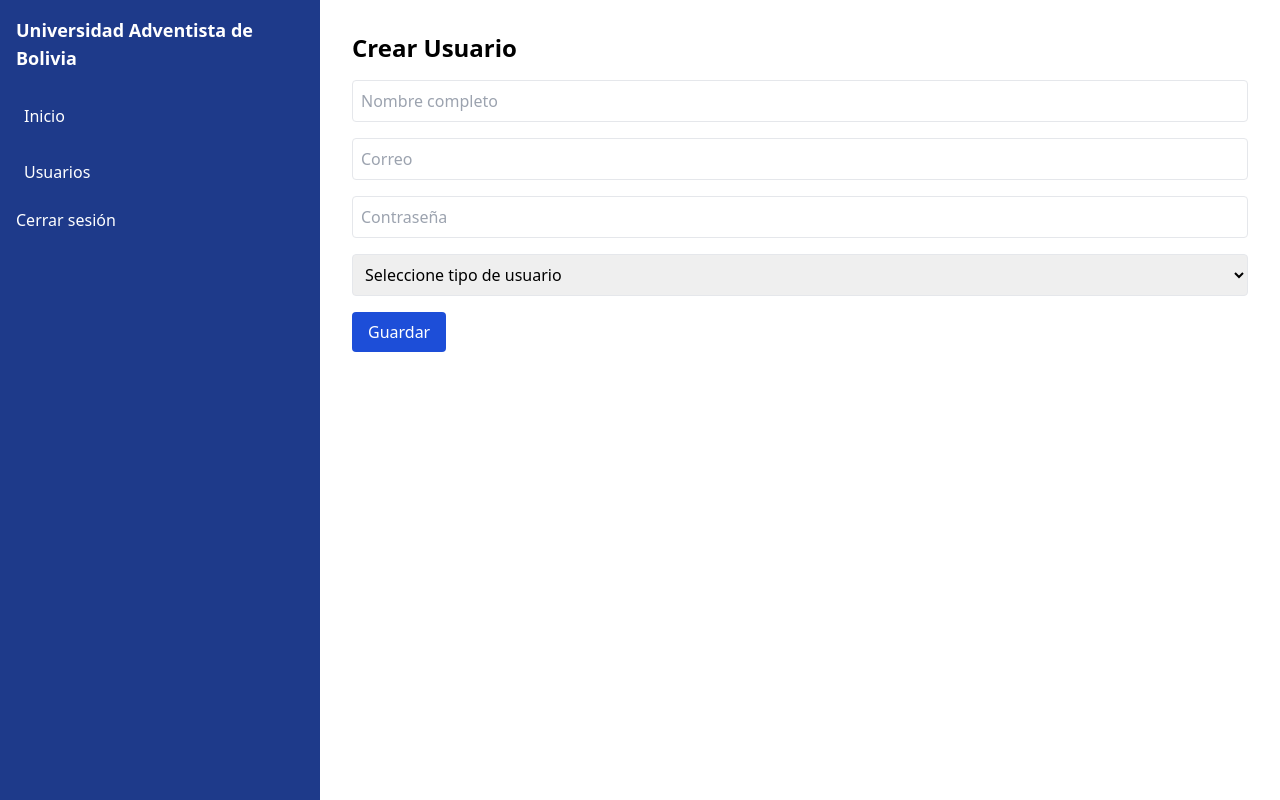
After one commit to piano7check/g4-lavanderia, a Flask app: template frontend/templates/admin/usuarios.html in a window 1280 px wide. The commit adds this page. Run offline with Flask 3, Linux system fonts and the light colour scheme; the template is opened without the code that fills it, so the values that code supplies are empty; style sheets or scripts are compiled from the project's sources; parts of the project's set-up code (start-up, migrations or seed data) failed here and were passed over.

Commit message:
dandole funcionalidad a inicio, usuarios en interfaz del administrador

```diff
--- a/backend/app/__init__.py
+++ b/backend/app/__init__.py
@@ -29,8 +29,11 @@ def create_app():
     # Importa y registra los blueprints
     from .routes.auth_routes import auth_bp
     from .routes.view_routes import view_bp
+    from .routes.user_routes import user_bp #PARA ADMIN RUTAS
     app.register_blueprint(auth_bp)
     app.register_blueprint(view_bp)
+    app.register_blueprint(user_bp)
+
     @app.errorhandler(404)
     def not_found_error(error):
         return {"error": "Recurso no encontrado"}, 404
--- a/backend/app/models/usuario.py
+++ b/backend/app/models/usuario.py
@@ -1,10 +1,10 @@
 # backend/app/models/usuario.py
 from .. import db  # Importa la instancia de SQLAlchemy desde __init__.py
 
+# Modelo que representa la tabla 'usuarios' en MySQL
 class Usuario(db.Model):
     __tablename__ = 'usuarios'
-
-    id = db.Column(db.Integer, primary_key=True, autoincrement=True)
+    id = db.Column(db.Integer, primary_key=True)
     nombre = db.Column(db.String(100), nullable=False)
     correo = db.Column(db.String(100), unique=True, nullable=False)
     contrasena = db.Column(db.String(256), nullable=False)
--- a/backend/app/routes/auth_routes.py
+++ b/backend/app/routes/auth_routes.py
@@ -1,6 +1,8 @@
-#AUTH ROUTERS:
+#AUTH ROUTERS:auth_routes.py     ← Login, logout, autenticación
 from flask import Blueprint, request, jsonify
 from app.controllers.auth_controller import AuthController
+from ..models import Usuario
+from .. import db
 
 auth_bp = Blueprint('auth_bp', __name__, url_prefix='/api/auth')
 
--- /dev/null
+++ b/frontend/static/js/admin/usuarios.js
@@ -0,0 +1,30 @@
+// usuarios.js
+document.getElementById('usuarioForm').addEventListener('submit', async function(e) {
+    e.preventDefault();
+
+    const nombre = document.getElementById('nombre').value;
+    const correo = document.getElementById('correo').value;
+    const contrasena = document.getElementById('contrasena').value;
+    const tipo_usuario = document.getElementById('tipo_usuario').value;
+
+    const token = localStorage.getItem('token');
+
+    const response = await fetch('/api/usuarios', { //va al user_router es decir la api de usuarios
+        method: 'POST',
+        headers: {
+            'Content-Type': 'application/json',
+            'Authorization': `Bearer ${token}`
+        },
+        body: JSON.stringify({ nombre, correo, contrasena, tipo_usuario })
+    });
+
+    const mensaje = document.getElementById('mensaje');
+
+    if (response.ok) {
+        const data = await response.json();
+        mensaje.textContent = data.mensaje;
+    } else {
+        mensaje.textContent = "Error al crear usuario.";
+        mensaje.classList.add('text-red-600');
+    }
+});
--- a/frontend/static/js/login.js
+++ b/frontend/static/js/login.js
@@ -17,7 +17,7 @@ document.getElementById('loginForm').addEventListener('submit', async function(e
         const data = await response.json();
         localStorage.setItem('token', data.token);
         localStorage.setItem('usuario', JSON.stringify(data.usuario));
-        window.location.href = '/dashboard';//<!-- Redirige al dashboard -->
+        window.location.href = '/dashboard';//Redirige al dashboard
     } else {
         alert('Correo o contraseña incorrectos');
     }
--- /dev/null
+++ b/frontend/templates/admin/usuarios.html
@@ -0,0 +1,40 @@
+<!-- usuarios.html -->
+<!DOCTYPE html>
+<html lang="es">
+<head>
+    <meta charset="UTF-8">
+    <title>Usuarios - Sistema de Lavandería</title>
+    <link href="/static/css/output.css" rel="stylesheet">
+</head>
+<body class="flex h-screen">
+    <!-- Barra lateral fija -->
+    <aside class="w-1/4 bg-blue-900 text-white flex flex-col justify-between">
+        <div class="p-4">
+            <h2 class="text-lg font-bold mb-6">Universidad Adventista de Bolivia</h2>
+            <nav class="flex flex-col space-y-4">
+                <a href="/dashboard" class="hover:bg-blue-700 p-2 rounded">Inicio</a>
+                <a href="/usuarios" class="hover:bg-blue-700 p-2 rounded">Usuarios</a>
+                <a href="/cerrar_sesion">Cerrar sesión</a>
+            </nav>
+        </div>
+    </aside>
+    <!-- Contenido principal -->
+    <main class="w-3/4 p-8">
+        <h1 class="text-2xl font-bold mb-4">Crear Usuario</h1>
+        <form id="usuarioForm" class="space-y-4">
+            <input type="text" id="nombre" placeholder="Nombre completo" class="w-full p-2 border rounded" required>
+            <input type="email" id="correo" placeholder="Correo" class="w-full p-2 border rounded" required>
+            <input type="password" id="contrasena" placeholder="Contraseña" class="w-full p-2 border rounded" required>
+            <select id="tipo_usuario" class="w-full p-2 border rounded" required>
+                <option value="">Seleccione tipo de usuario</option>
+                <option value="Administrador">Administrador</option>
+                <option value="Residente">Residente</option>
+            </select>
+            <button type="submit" class="bg-blue-700 text-white px-4 py-2 rounded hover:bg-blue-800">Guardar</button>
+        </form>
+        <div id="mensaje" class="mt-4 text-green-600 font-semibold"></div>
+    </main>
+
+    <script src="../../static/js/admin/usuarios.js"></script>
+</body>
+</html>
--- a/frontend/templates/auth/login.html
+++ b/frontend/templates/auth/login.html
@@ -21,7 +21,7 @@
         <!-- Contenido del formulario -->
         <div class="w-full flex flex-col items-center justify-center min-h-screen">
             <h1 class="text-4xl font-bold text-blue-800 text-center mb-6" style="color: #003264;" >Bienvenido</h1>
-            <form id="loginForm" class="space-y-6"><!-- Formulario de inicio de sesión que -->
+            <form id="loginForm" class="space-y-6"><!-- Formulario de inicio -->
                 <!-- Campo correo -->
                 <div>
                     <label class="block text-sm font-medium text-gray-700 mb-1">Correo Electrónico</label>
```
Also changed, not shown: backend/app/routes/user_routes.py (added, +20 -0 lines), backend/app/routes/view_routes.py (+8 -4 lines), frontend/templates/admin/dashboard.html (+6 -9 lines), frontend/static/js/admin.js (deleted), frontend/static/js/student.js (deleted), frontend/templates/admin/cerrar_sesion.html (added).
